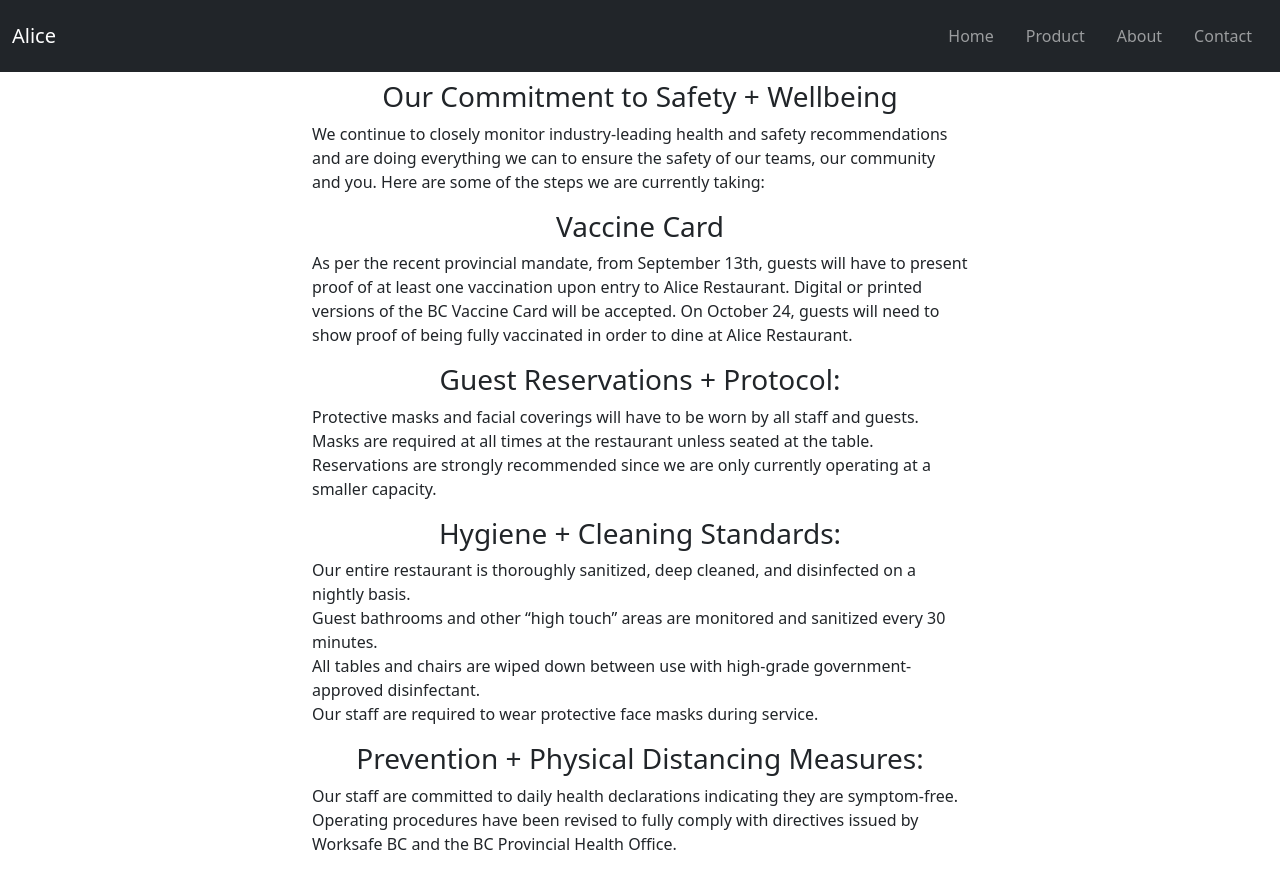
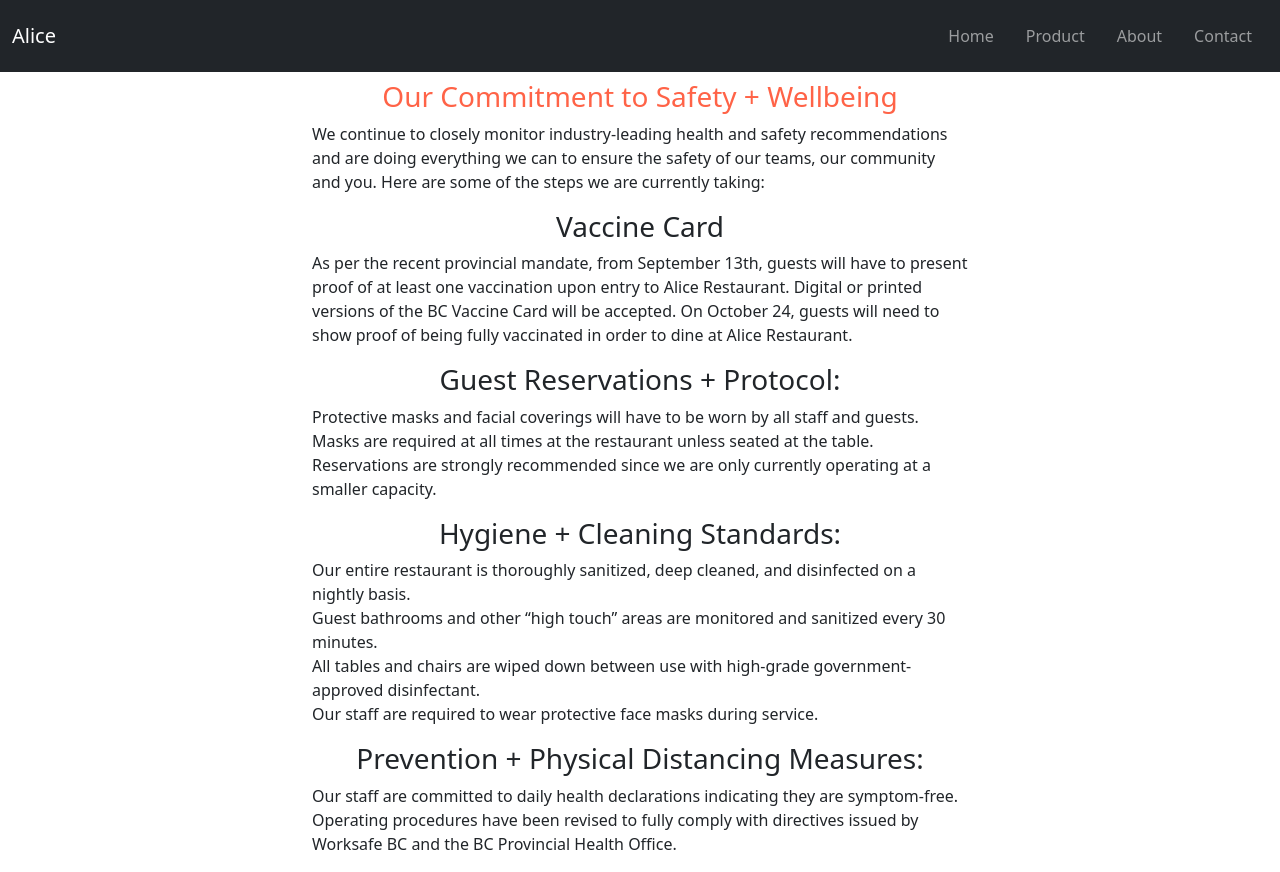
Before and after one commit to olalekan67/react-practice, a React (Create React App) app in the folder capstone-app/: page /about in a window 1280 px wide. In both pictures the pointer is over the element "Our Commitment to Safety + Wellbeing". Built offline with nearby package versions, Linux system fonts and the light colour scheme.

Commit message:
new push

```diff
--- a/capstone-app/src/component/about/about.css
+++ b/capstone-app/src/component/about/about.css
@@ -10,8 +10,9 @@
     }
 }
 
-.about-h3{
-
+.about-h3:hover{
+    color: tomato;
+    cursor: pointer;
 }
 .about-p{
     text-align: start;
```
